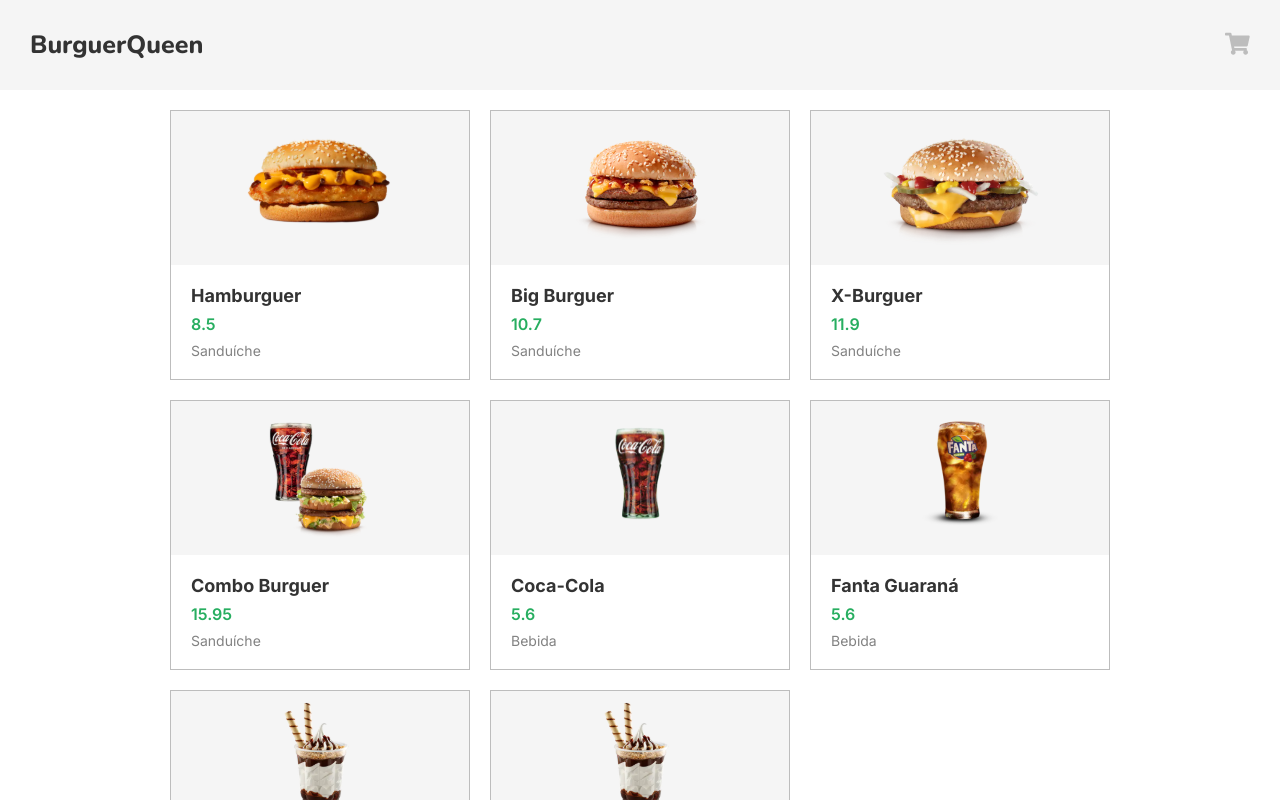
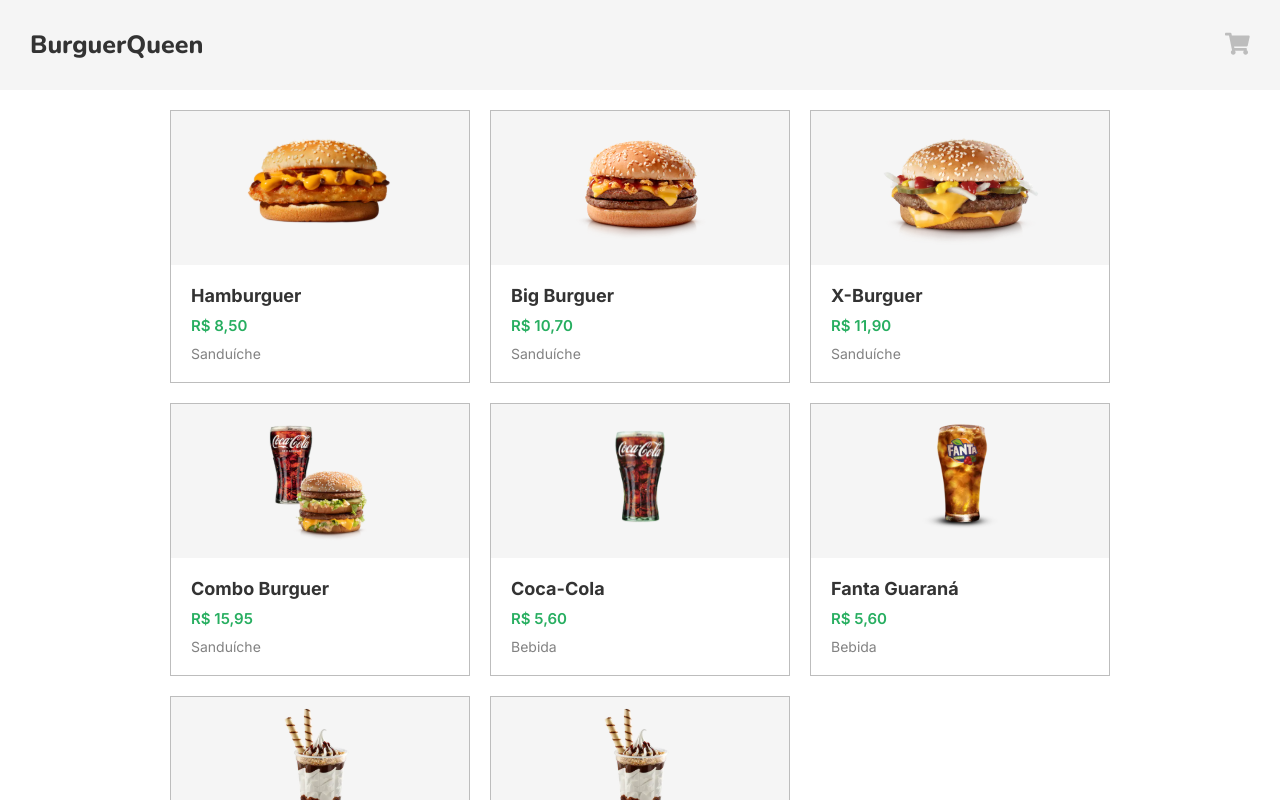
Before and after one commit to Danielle-Luz/ecommerce-react-instituto-nu, a React (Create React App) app: page / in a window 1280 px wide. Shown: the top 800 px of the page. Built offline with nearby package versions, Linux system fonts and the light colour scheme.

Commit message:
fix: tamanho dos textos do produto

```diff
--- a/src/pages/home/CatalogueProduct/index.tsx
+++ b/src/pages/home/CatalogueProduct/index.tsx
@@ -10,7 +10,7 @@
       </div>
       <article>
         <h2>{title}</h2>
-        <span className="catalogue-product__price">{price}</span>
+        <span className="catalogue-product__price">{price.toLocaleString("pt-BR", {style:"currency", currency:"BRL"})}</span>
         <span className="catalogue-product__category">{category}</span>
       </article>
     </CatalogueProductStyled>
--- a/src/pages/home/CatalogueProduct/styles.ts
+++ b/src/pages/home/CatalogueProduct/styles.ts
@@ -22,7 +22,7 @@
 
   .catalogue-product__price {
     color: ${({theme : iTheme}) => theme.colors.primary[0]};
-    font-size: 16px;
+    font-size: 15px;
     font-weight: 600;
   }
 
@@ -35,7 +35,7 @@
   article {
     display: flex;
     flex-direction: column;
-    gap: 8px;
+    gap: 10px;
     padding: 20px;
   }
 `
```
